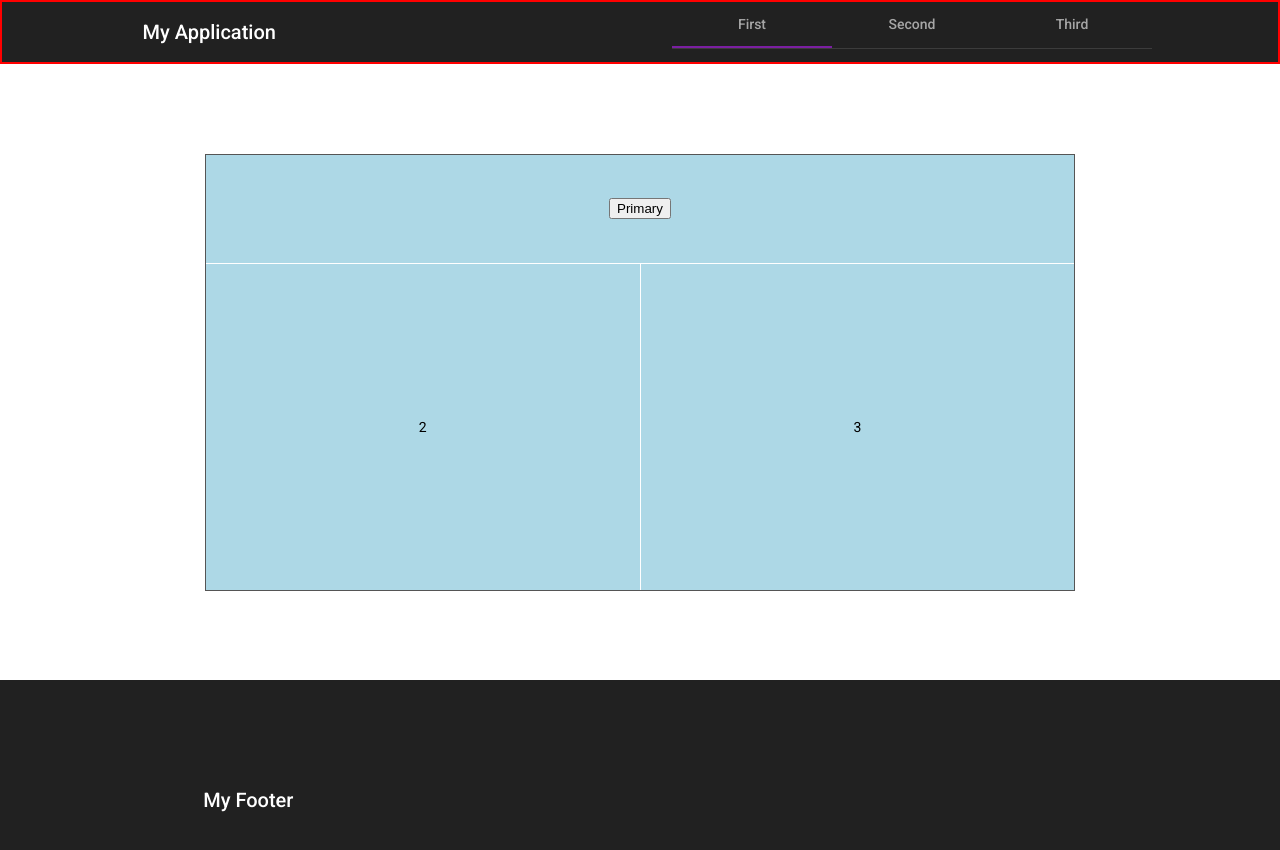
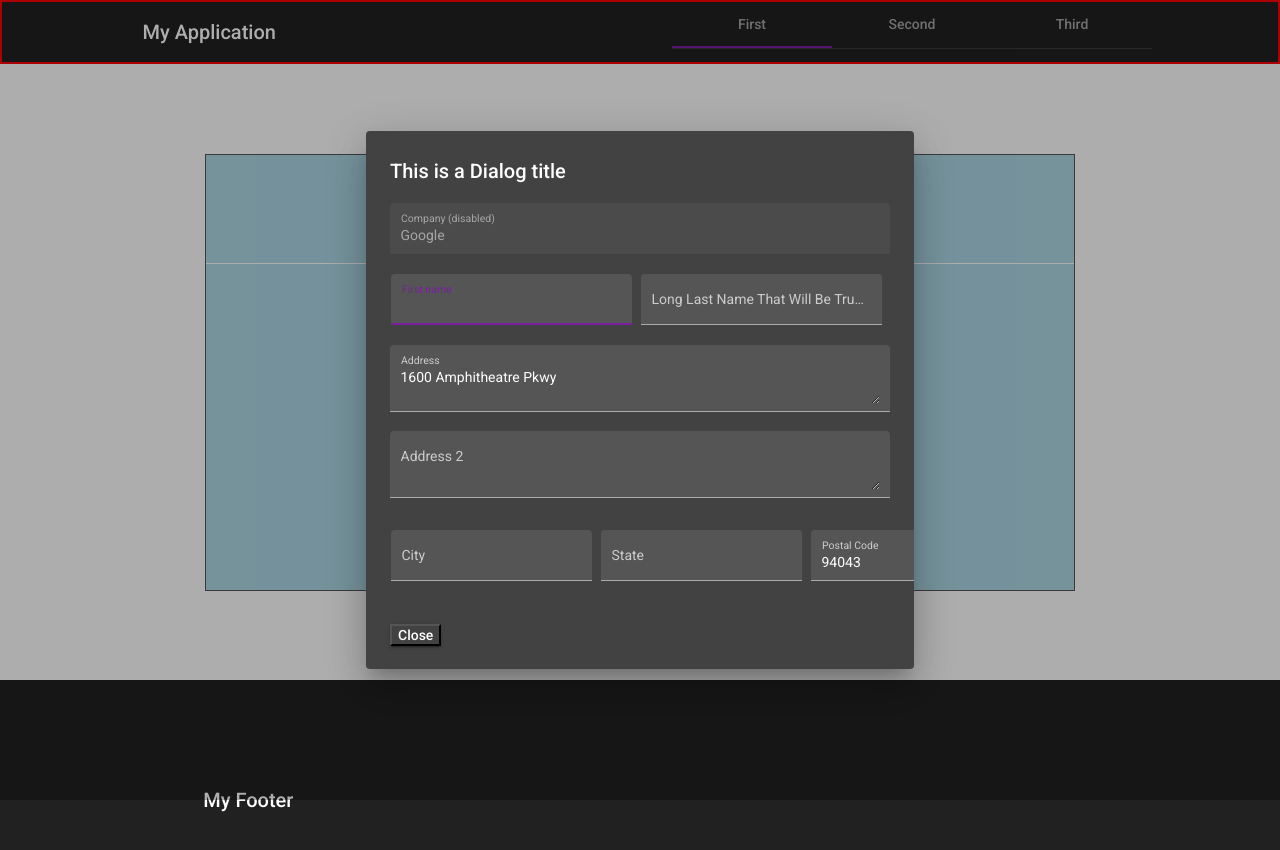
Before and after one commit to dlm1337/ExampleProject, an Angular app in the folder Front/: page /main in a window 1280 px wide. Both pictures are taken after a click on the button "Primary". Shown: the top 850 px of the page. Built offline with nearby package versions, Linux system fonts and the light colour scheme; no server answers.

Commit message:
Mat dialog component example added

```diff
--- a/Front/src/app/app.module.ts
+++ b/Front/src/app/app.module.ts
@@ -16,13 +16,16 @@ import { RouterModule } from '@angular/router';
 import { MatGridListModule } from '@angular/material/grid-list';
 import { HttpClientModule, HTTP_INTERCEPTORS } from '@angular/common/http';
 import { ConfigService } from './services/config.service';
-
+import { MatDialogModule } from '@angular/material/dialog';
+import { ExampleDialogComponent } from './dialog/example-dialog/example-dialog.component';
+import { MatInputModule } from '@angular/material/input';
 @NgModule({
   declarations: [
     AppComponent,
     NavBarComponent,
     FooterComponent,
     MainContentComponent,
+    ExampleDialogComponent,
   ],
   imports: [
     BrowserModule,
@@ -38,6 +41,8 @@ import { ConfigService } from './services/config.service';
     MatFormFieldModule,
     MatSelectModule,
     MatGridListModule,
+    MatDialogModule,
+    MatInputModule,
   ],
   providers: [
     {
@@ -46,11 +51,9 @@ import { ConfigService } from './services/config.service';
       deps: [ConfigService],
       useFactory: (configService: ConfigService) => () =>
         configService.loadAppConfig(),
-
     },
-
   ],
-  entryComponents: [MainContentComponent],
+  entryComponents: [MainContentComponent, ExampleDialogComponent],
   bootstrap: [AppComponent],
 })
 export class AppModule {}
--- /dev/null
+++ b/Front/src/app/dialog/example-dialog/example-dialog.component.html
@@ -0,0 +1,52 @@
+<h2 mat-dialog-title>This is a Dialog title</h2>
+
+<mat-dialog-content>
+  <form class="example-form">
+    <mat-form-field class="example-full-width" appearance="fill">
+      <mat-label>Company (disabled)</mat-label>
+      <input matInput disabled value="Google">
+    </mat-form-field>
+
+    <table class="example-full-width" cellspacing="0"><tr>
+      <td><mat-form-field class="example-full-width" appearance="fill">
+        <mat-label>First name</mat-label>
+        <input matInput>
+      </mat-form-field></td>
+      <td><mat-form-field class="example-full-width" appearance="fill">
+        <mat-label>Long Last Name That Will Be Truncated</mat-label>
+        <input matInput>
+      </mat-form-field></td>
+    </tr></table>
+
+    <p>
+      <mat-form-field class="example-full-width" appearance="fill">
+        <mat-label>Address</mat-label>
+        <textarea matInput placeholder="Ex. 100 Main St">1600 Amphitheatre Pkwy</textarea>
+      </mat-form-field>
+      <mat-form-field class="example-full-width" appearance="fill">
+        <mat-label>Address 2</mat-label>
+        <textarea matInput></textarea>
+      </mat-form-field>
+    </p>
+
+    <table class="example-full-width" cellspacing="0"><tr>
+      <td><mat-form-field class="example-full-width" appearance="fill">
+        <mat-label>City</mat-label>
+        <input matInput placeholder="Ex. San Francisco">
+      </mat-form-field></td>
+      <td><mat-form-field class="example-full-width" appearance="fill">
+        <mat-label>State</mat-label>
+        <input matInput placeholder="Ex. California">
+      </mat-form-field></td>
+      <td><mat-form-field class="example-full-width" appearance="fill">
+        <mat-label>Postal Code</mat-label>
+        <input matInput #postalCode maxlength="5" placeholder="Ex. 94105" value="94043">
+        <mat-hint align="end">{{postalCode.value.length}} / 5</mat-hint>
+      </mat-form-field></td>
+    </tr></table>
+  </form>
+</mat-dialog-content>
+
+<mat-dialog-actions>
+    <button class="mat-raised-button" (click)="close()">Close</button>
+</mat-dialog-actions>
--- /dev/null
+++ b/Front/src/app/dialog/example-dialog/example-dialog.component.scss
@@ -0,0 +1,13 @@
+.example-form {
+  min-width: 150px;
+  max-width: 500px;
+  width: 100%;
+}
+
+.example-full-width {
+  width: 100%;
+}
+
+td {
+  padding-right: 8px;
+}
--- /dev/null
+++ b/Front/src/app/dialog/example-dialog/example-dialog.component.ts
@@ -0,0 +1,17 @@
+import { Component, OnInit } from '@angular/core';
+import { MatDialogRef } from '@angular/material/dialog';
+
+@Component({
+  selector: 'app-example-dialog',
+  templateUrl: './example-dialog.component.html',
+  styleUrls: ['./example-dialog.component.scss'],
+})
+export class ExampleDialogComponent implements OnInit {
+  constructor(public dialogRef: MatDialogRef<ExampleDialogComponent>) {}
+
+  ngOnInit(): void {}
+
+  close() {
+    this.dialogRef.close();
+  }
+}
--- a/Front/src/app/main-content/main-content.component.html
+++ b/Front/src/app/main-content/main-content.component.html
@@ -1,7 +1,7 @@
 <div class="container">
   <mat-grid-list cols="2" rowHeight="4:1">
     <mat-grid-tile colspan="2">
-      <button mat-button color="primary" (click)="grabId()">Primary</button>
+      <button mat-button color="primary" (click)="openDialog()">Primary</button>
     </mat-grid-tile>
     <mat-grid-tile rowspan="3">2</mat-grid-tile>
     <mat-grid-tile rowspan="3">3</mat-grid-tile>
--- a/Front/src/app/main-content/main-content.component.ts
+++ b/Front/src/app/main-content/main-content.component.ts
@@ -1,7 +1,10 @@
-import { Component, OnInit } from '@angular/core';
+import { Component, OnInit, Inject } from '@angular/core';
 import { RestService } from '../services/rest.service';
 import { MatButtonModule } from '@angular/material/button';
 import { TodoItem } from '../types/todoItem';
+import { MatDialog, MatDialogConfig } from '@angular/material/dialog';
+import { ExampleDialogComponent } from '../dialog/example-dialog/example-dialog.component';
+
 export interface Tile {
   color: string;
   cols: number;
@@ -15,10 +18,15 @@ export interface Tile {
   styleUrls: ['./main-content.component.scss'],
 })
 export class MainContentComponent implements OnInit {
-  constructor(private restSvc: RestService) {}
+  constructor(private matDialog: MatDialog, private restSvc: RestService) {}
 
   ngOnInit(): void {}
 
+  openDialog() {
+    const dialogConfig = new MatDialogConfig();
+    dialogConfig.data = 'some data';
+    let dialogRef = this.matDialog.open(ExampleDialogComponent, dialogConfig);
+  }
 
   public grabId() {
     var todo = new TodoItem();
```
Also changed, not shown: 1 other file (tests, documents, lock files or other folders).
